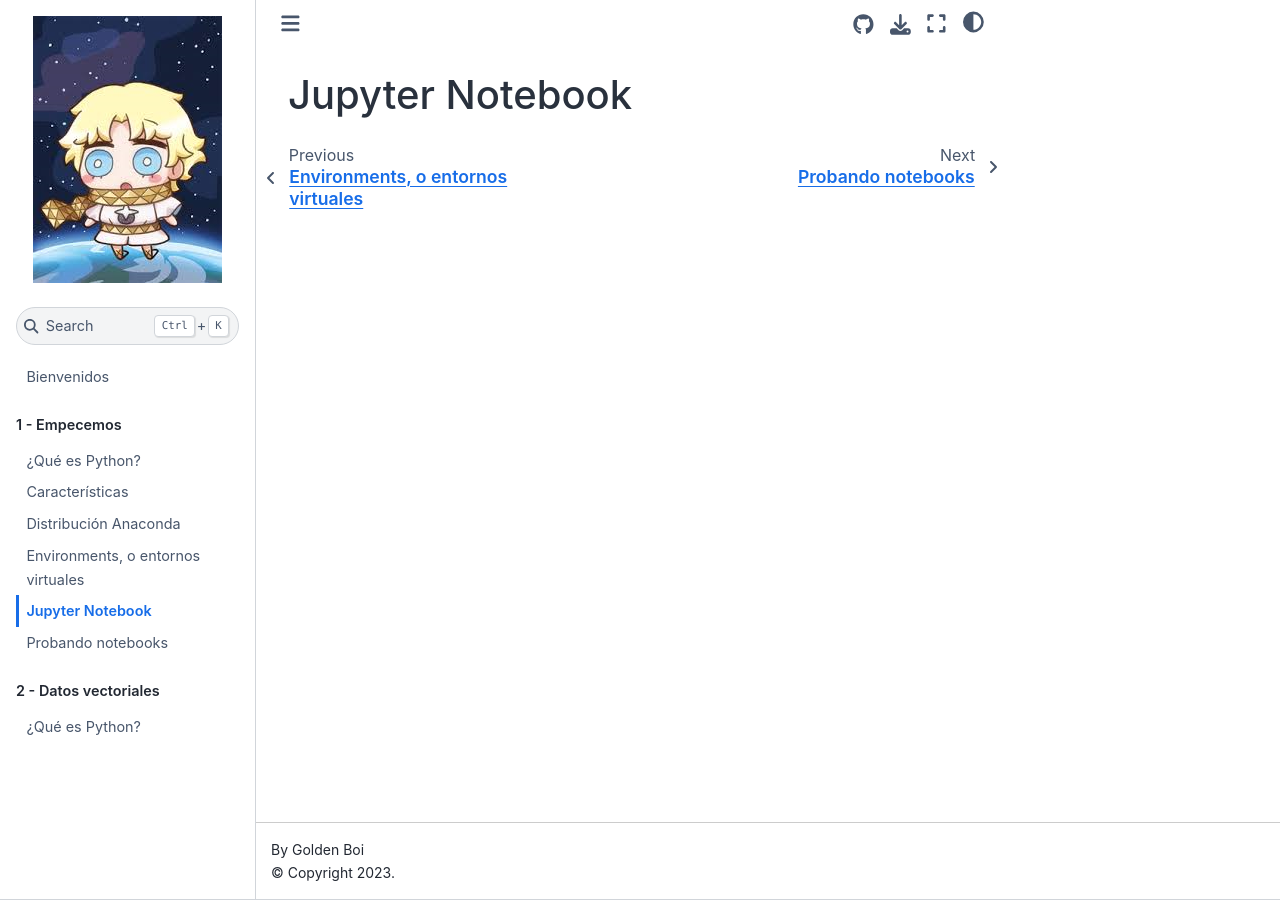
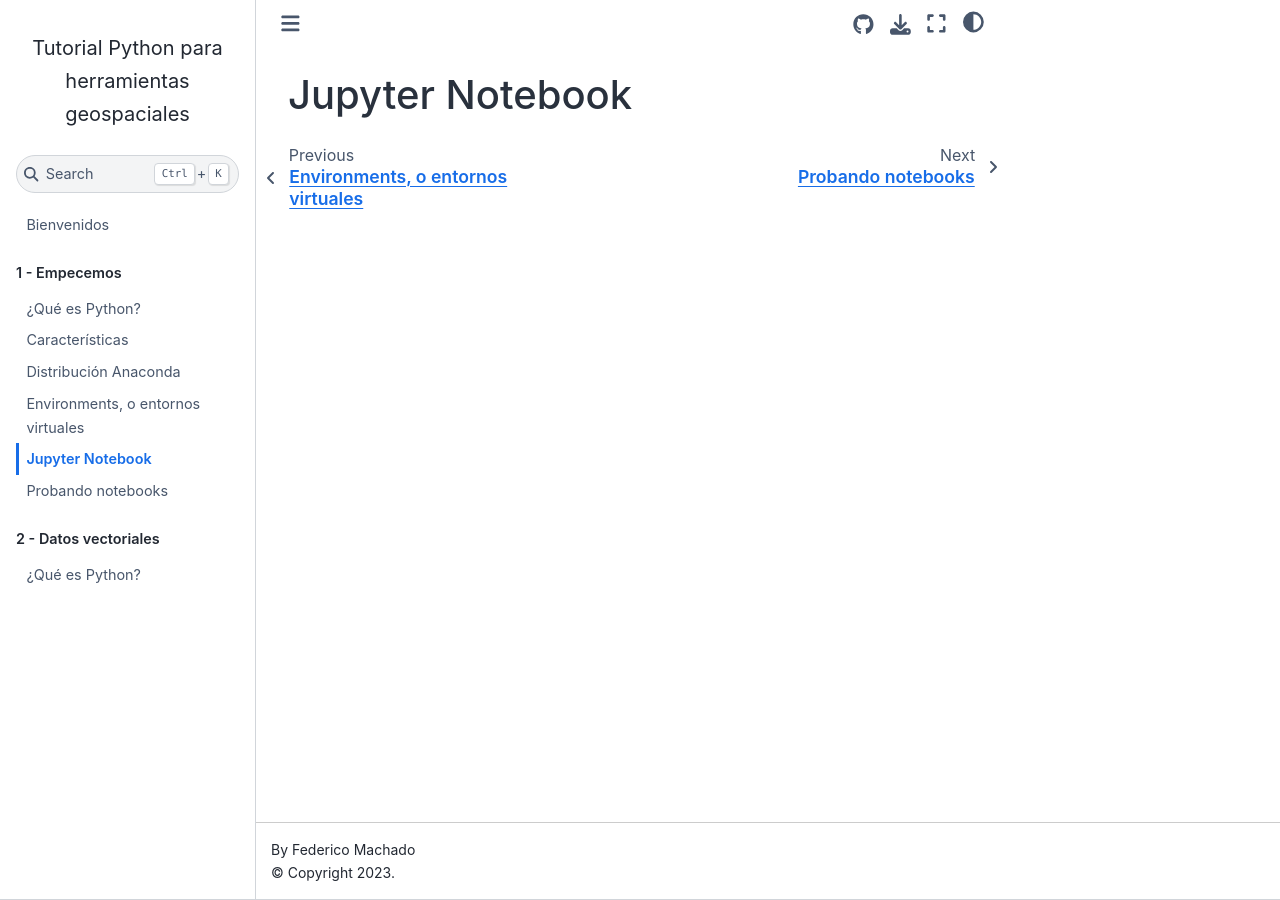
Before and after one commit to f-machado/pygeo_book, a Jupyter Book: the page built from docs/1e_jupyter.md, in a window 1280 px wide. Built offline with Jupyter Book 1.0.4 settings and Sphinx 7.4.7 and the Sphinx Book theme 1.1.4, drawn with Linux system fonts in a browser that asks for light colours.

Commit message:
Repositorio publico

```diff
--- a/_config.yml
+++ b/_config.yml
@@ -2,8 +2,8 @@
 # Learn more at https://jupyterbook.org/customize/config.html
 
 title: Tutorial Python para herramientas geospaciales
-author: Golden Boi
-logo: logo.png
+author: Federico Machado
+#logo: logo.png
 
 # Force re-execution of notebooks on each build.
 # See https://jupyterbook.org/content/execute.html
```
Also changed, not shown: logo.png (deleted).
